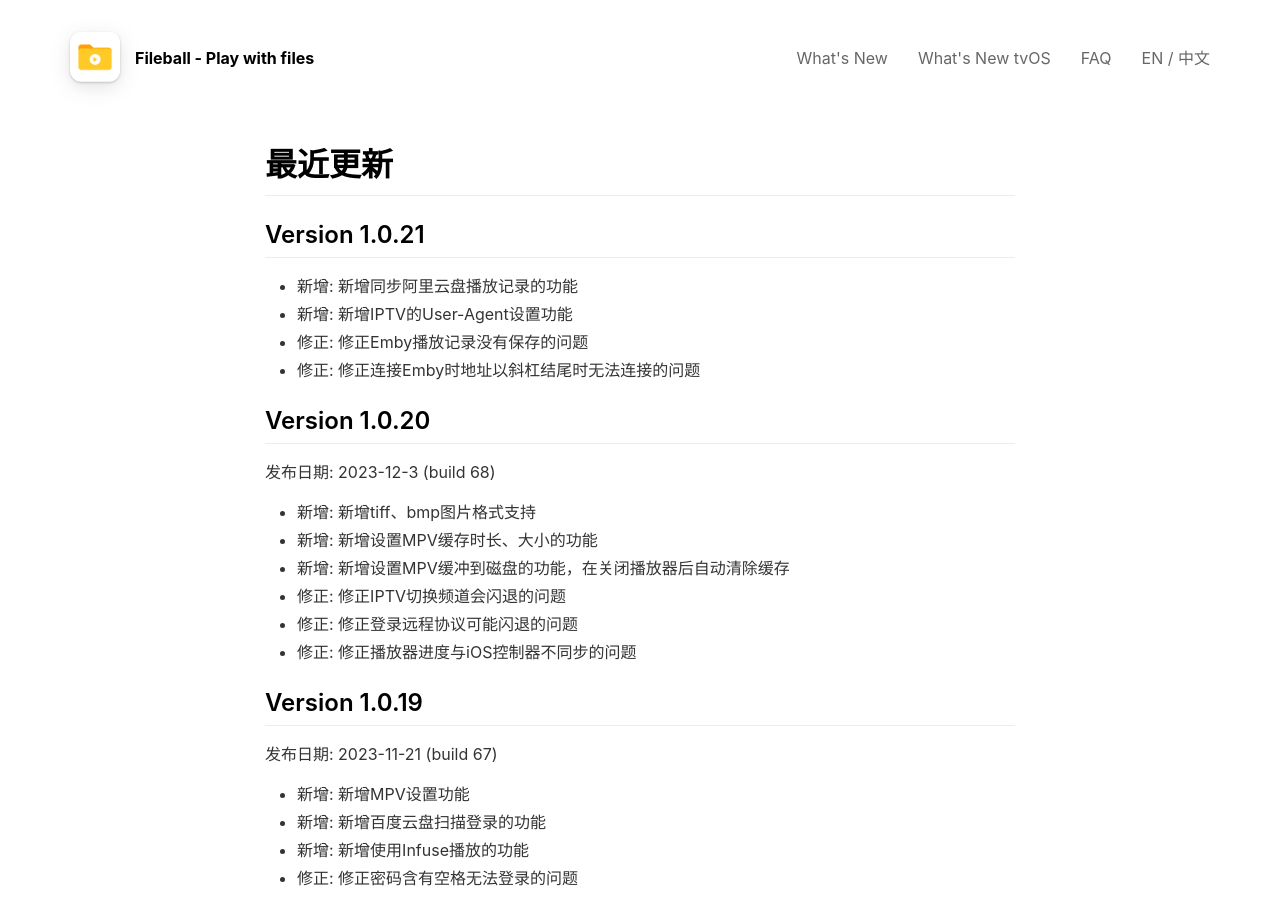
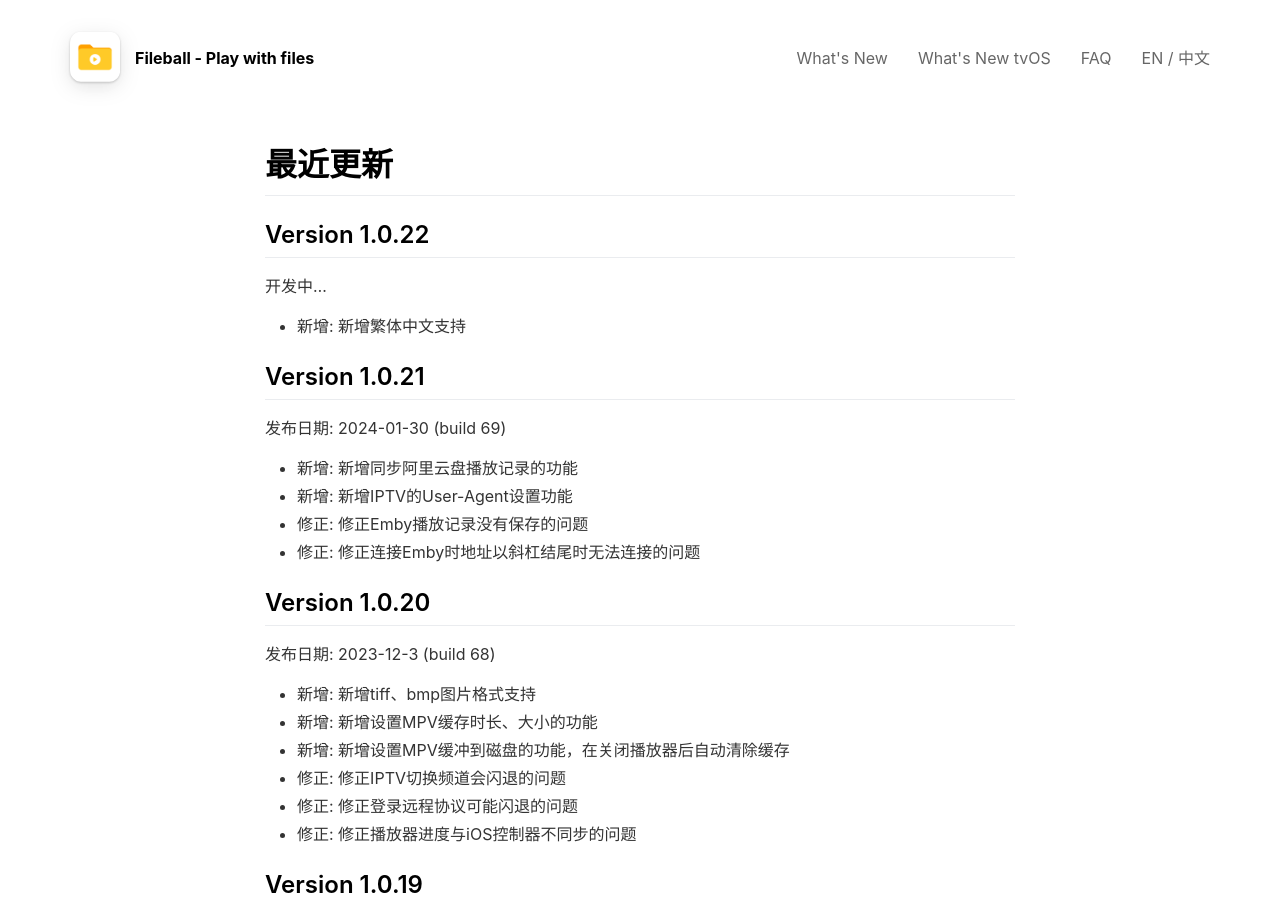
Before and after one commit to alexiscn/fileball.app, a Jekyll site: the page built from _pages/cn/changelog_tv.md, in a window 1280 px wide and 900 px high. Built offline with Jekyll 4.4.1, drawn with Linux system fonts in a browser that asks for light colours; nearby versions of some CDN libraries.

Commit message:
update changelog

```diff
--- a/_pages/cn/changelog_tv.md
+++ b/_pages/cn/changelog_tv.md
@@ -8,7 +8,15 @@ locale: cn
 
 # 最近更新
 
+## **Version 1.0.22**
+
+开发中...
+
+- 新增: 新增繁体中文支持
+
 ## **Version 1.0.21**
+
+发布日期: 2024-01-30 (build 69)
 
 - 新增: 新增同步阿里云盘播放记录的功能
 - 新增: 新增IPTV的User-Agent设置功能
```
Also changed, not shown: _pages/changlog_tv.md (+8 -0 lines).
